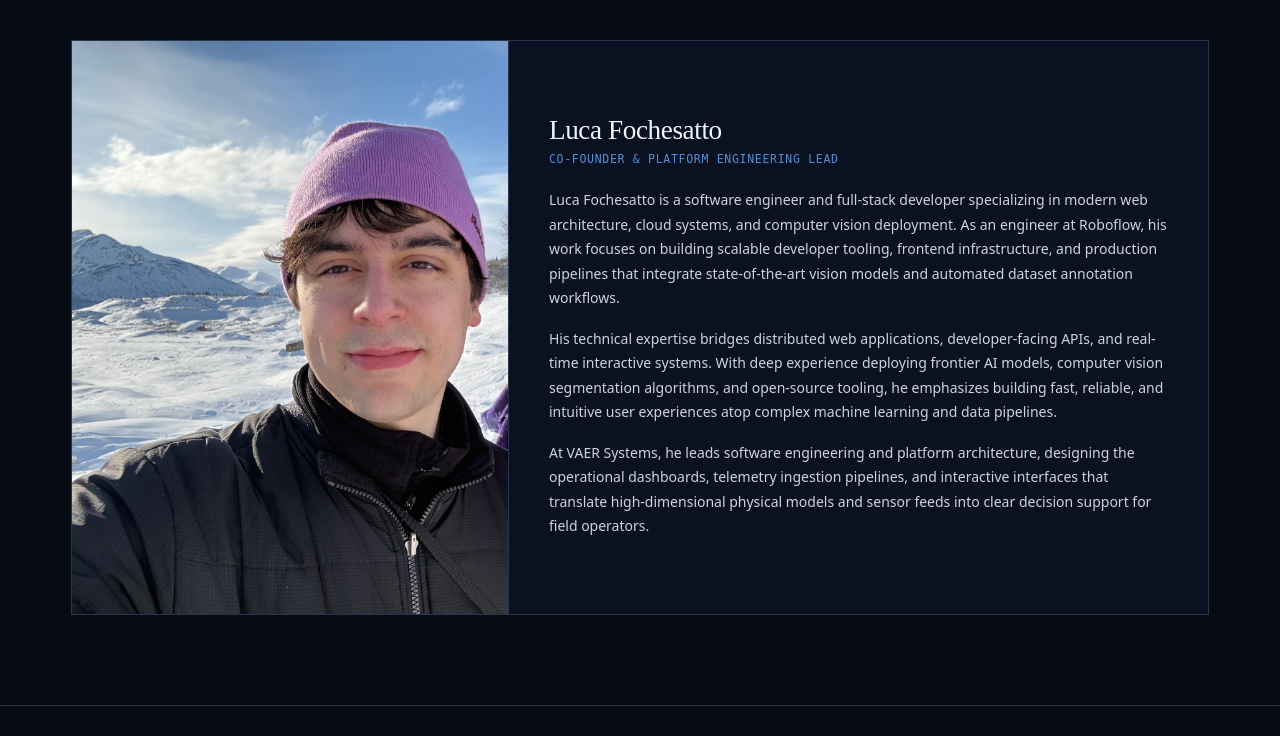
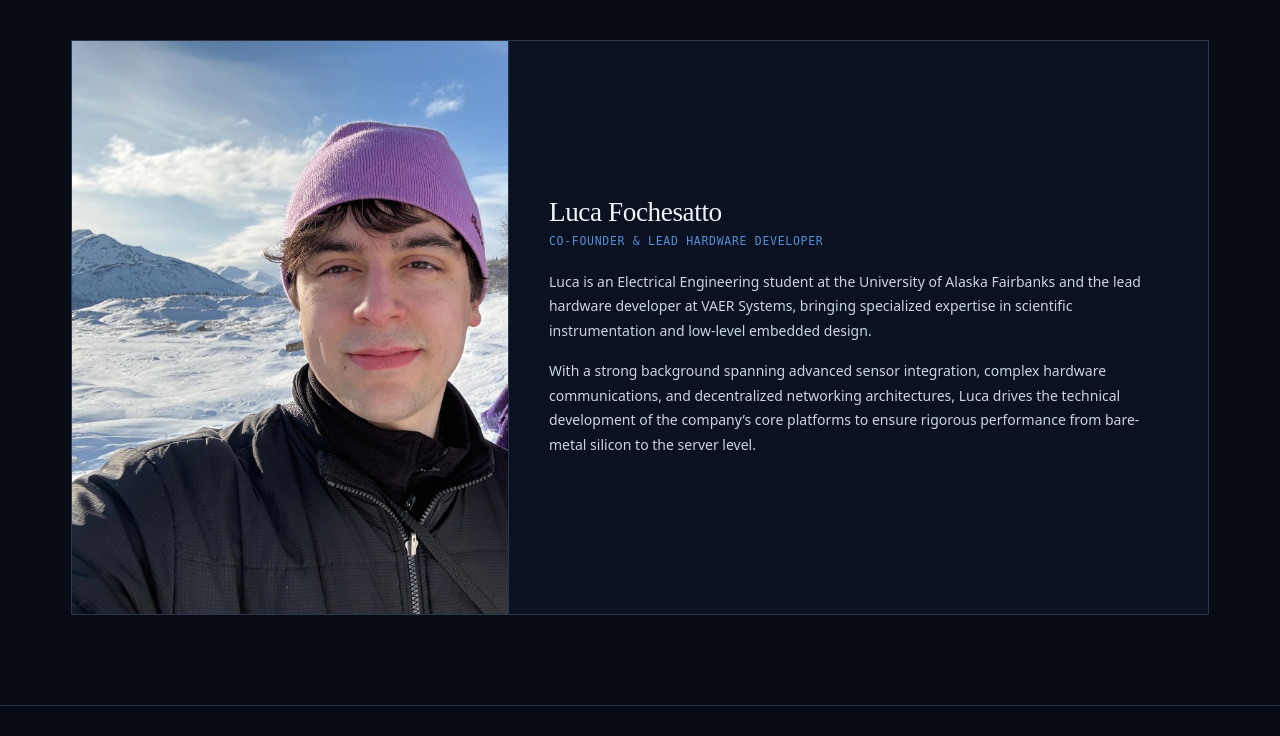
Before and after one commit to StefanoFochesatto/vaer, a plain HTML site: page about.html in a window 1280 px wide. Shown: the part 2912-3648 px from the top of the page. Drawn offline with Linux system fonts and the light colour scheme.

Commit message:
Update team profiles: refine titles and update Luca Fochesatto bio

```diff
--- a/about.html
+++ b/about.html
@@ -129,7 +129,7 @@
               </div>
               <div class="team-content">
                 <div class="team-header">
-                  <h3>Dr. Gilberto Javier Fochesatto</h3>
+                  <h3>Dr. Javier Fochesatto</h3>
                   <p class="team-role">
                     Co-founder &amp; Chief Atmospheric Scientist
                   </p>
@@ -180,7 +180,7 @@
                 <div class="team-header">
                   <h3>Stefano Fochesatto</h3>
                   <p class="team-role">
-                    Co-founder &amp; Computational Systems Lead
+                    Co-founder &amp; Lead Computational Scientist
                   </p>
                 </div>
                 <div class="team-bio">
@@ -235,34 +235,23 @@
                 <div class="team-header">
                   <h3>Luca Fochesatto</h3>
                   <p class="team-role">
-                    Co-founder &amp; Platform Engineering Lead
+                    Co-founder &amp; Lead Hardware Developer
                   </p>
                 </div>
                 <div class="team-bio">
                   <p>
-                    Luca Fochesatto is a software engineer and full-stack
-                    developer specializing in modern web architecture, cloud
-                    systems, and computer vision deployment. As an engineer at
-                    Roboflow, his work focuses on building scalable developer
-                    tooling, frontend infrastructure, and production pipelines
-                    that integrate state-of-the-art vision models and automated
-                    dataset annotation workflows.
+                    Luca is an Electrical Engineering student at the University
+                    of Alaska Fairbanks and the lead hardware developer at VAER
+                    Systems, bringing specialized expertise in scientific
+                    instrumentation and low-level embedded design.
                   </p>
                   <p>
-                    His technical expertise bridges distributed web
-                    applications, developer-facing APIs, and real-time
-                    interactive systems. With deep experience deploying frontier
-                    AI models, computer vision segmentation algorithms, and
-                    open-source tooling, he emphasizes building fast, reliable,
-                    and intuitive user experiences atop complex machine learning
-                    and data pipelines.
-                  </p>
-                  <p>
-                    At VAER Systems, he leads software engineering and platform
-                    architecture, designing the operational dashboards,
-                    telemetry ingestion pipelines, and interactive interfaces
-                    that translate high-dimensional physical models and sensor
-                    feeds into clear decision support for field operators.
+                    With a strong background spanning advanced sensor
+                    integration, complex hardware communications, and
+                    decentralized networking architectures, Luca drives the
+                    technical development of the company’s core platforms to
+                    ensure rigorous performance from bare-metal silicon to the
+                    server level.
                   </p>
                 </div>
               </div>
```
